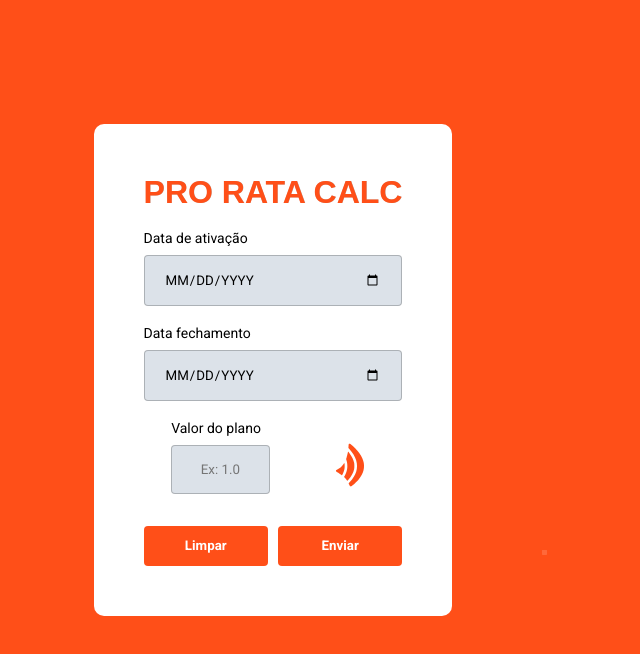
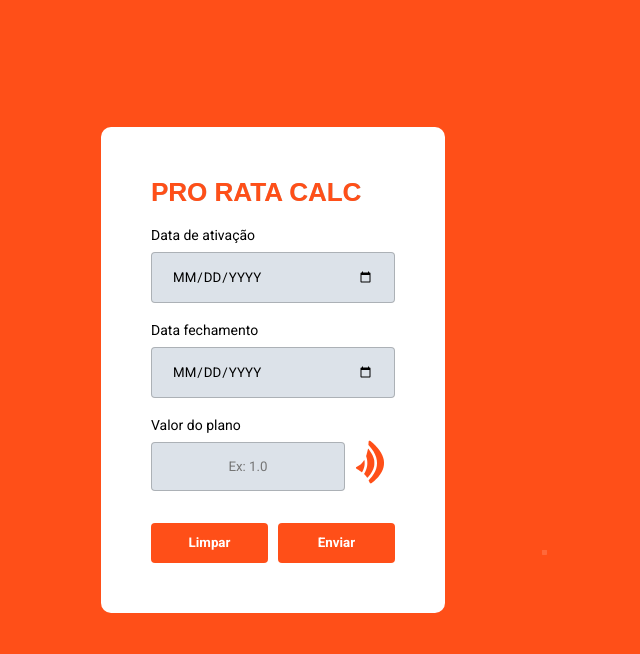
Before and after one commit to mviniciussb/QuickBill, a plain HTML site: page index.html in a window 1280 px wide. Shown: the whole page, without its empty margins (367-1007 px from the left). Drawn offline with Linux system fonts and the light colour scheme; a web font is replaced by a local one.

Commit message:
Update style.css

```diff
--- a/styles/style.css
+++ b/styles/style.css
@@ -37,6 +37,7 @@ h1 {
     font-weight: 700;
     font-family: "Genos", sans-serif;
     font-optical-sizing: auto;
+    font-size: 2.6rem;
 
     text-shadow: .2px .2px .2px rgba(0, 0, 0, 0.288);
 }
@@ -156,14 +157,13 @@ form button:hover {
     flex-direction: row;
     align-items: end;
 
-    justify-content: space-around;
+    justify-content: space-between;
 }
 
 .class-col {
     display: flex;
     flex-direction: column;
-    width: 38%;
-    justify-content: left;
+    justify-content: center;
 }
 
 .brisanet-logo-img {
```
